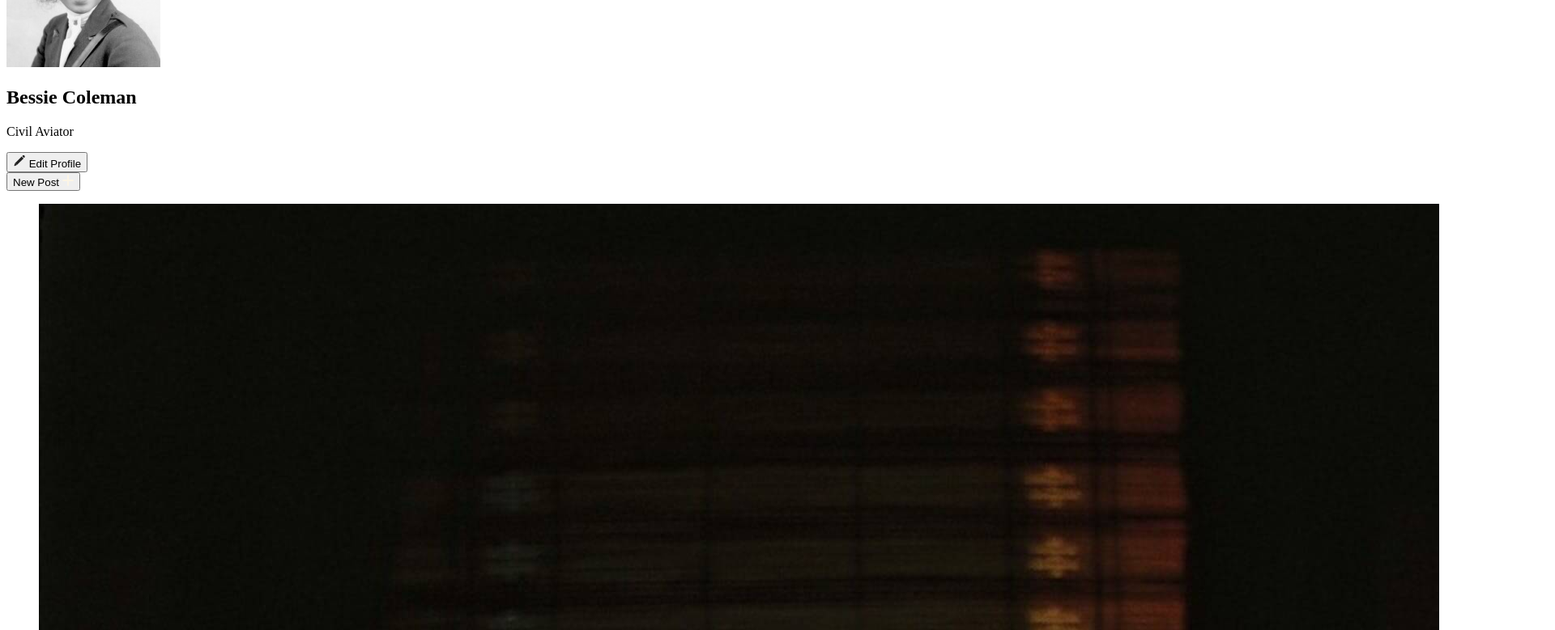
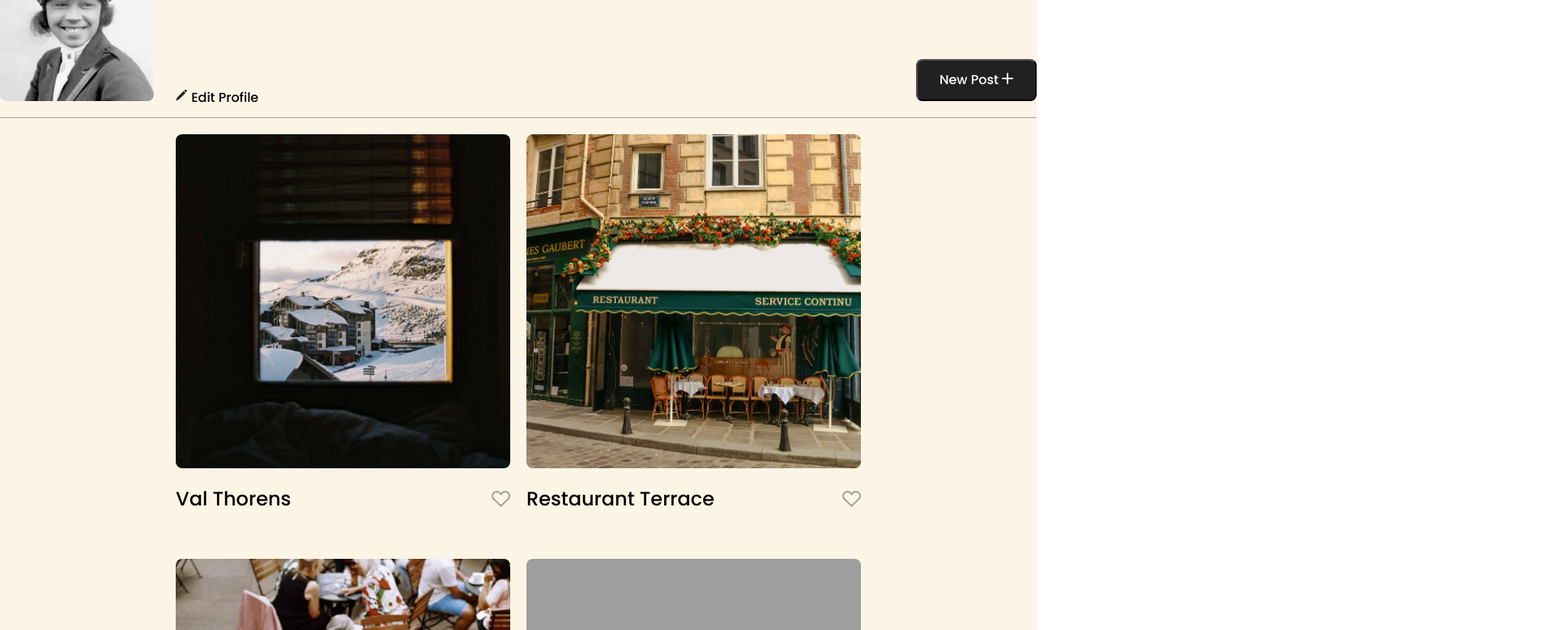
Before and after one commit to JohnChristianKemp/se_project_spots, a plain HTML site: page index.html in a window 1280 px wide. Shown: the part 145-924 px from the top of the page at 81% size, 1920 px wide, since content can reach past the window. Drawn offline with Linux system fonts and the light colour scheme; the site is published under a folder, as on GitHub Pages, so addresses that start at the root find nothing; files whose address does not match are found by name.

Commit message:
removed name from file path

```diff
--- a/index.html
+++ b/index.html
@@ -6,7 +6,7 @@
     <meta name="description" content="Spots - Profile Management Page" />
     <meta name="author" content="John Kemp" />
     <meta name="keywords" content="HTML, CSS, Profile Page, Spots" />
-    <link rel="stylesheet" href="/SE_PROJECT_SPOTS/pages/index.css" />
+    <link rel="stylesheet" href="pages/index.css" />
     <link rel="icon" type="image/x-icon" href="./favicon.ico" />
     <title>Spots</title>
   </head>
```
